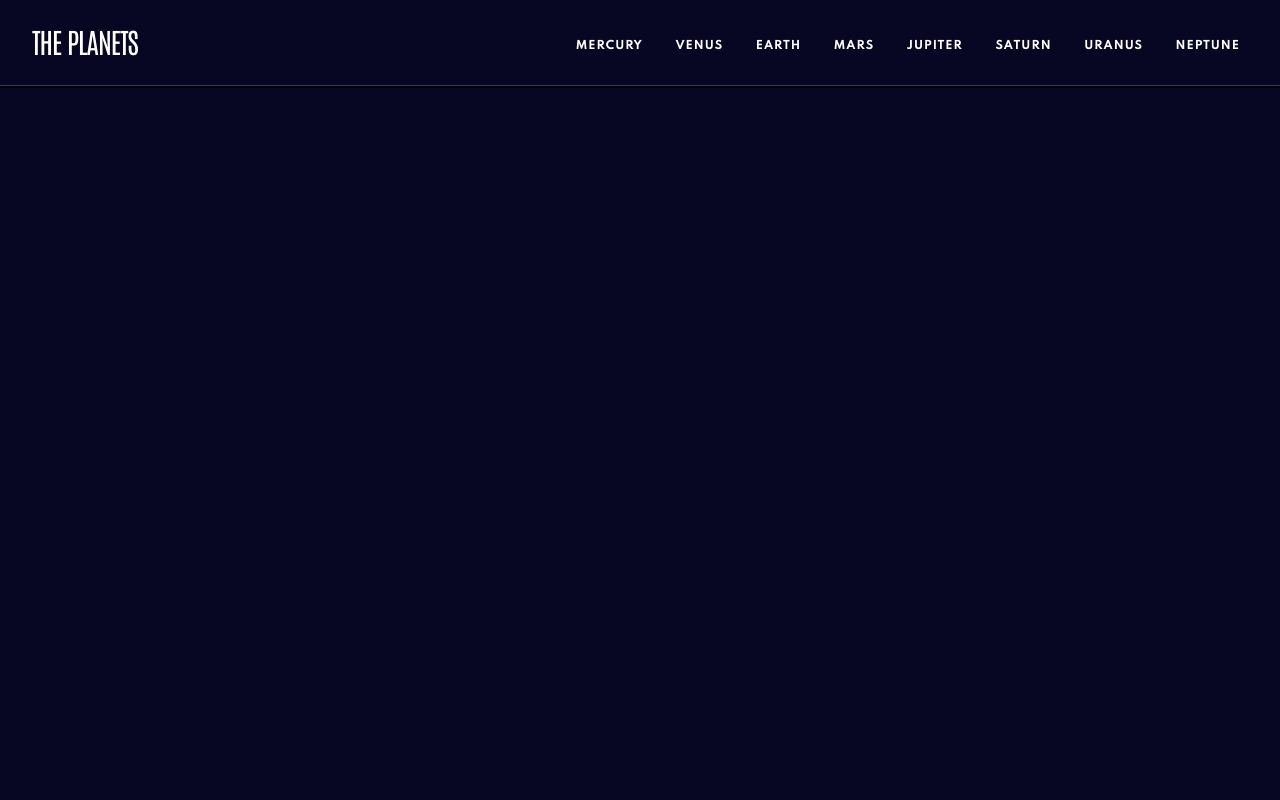
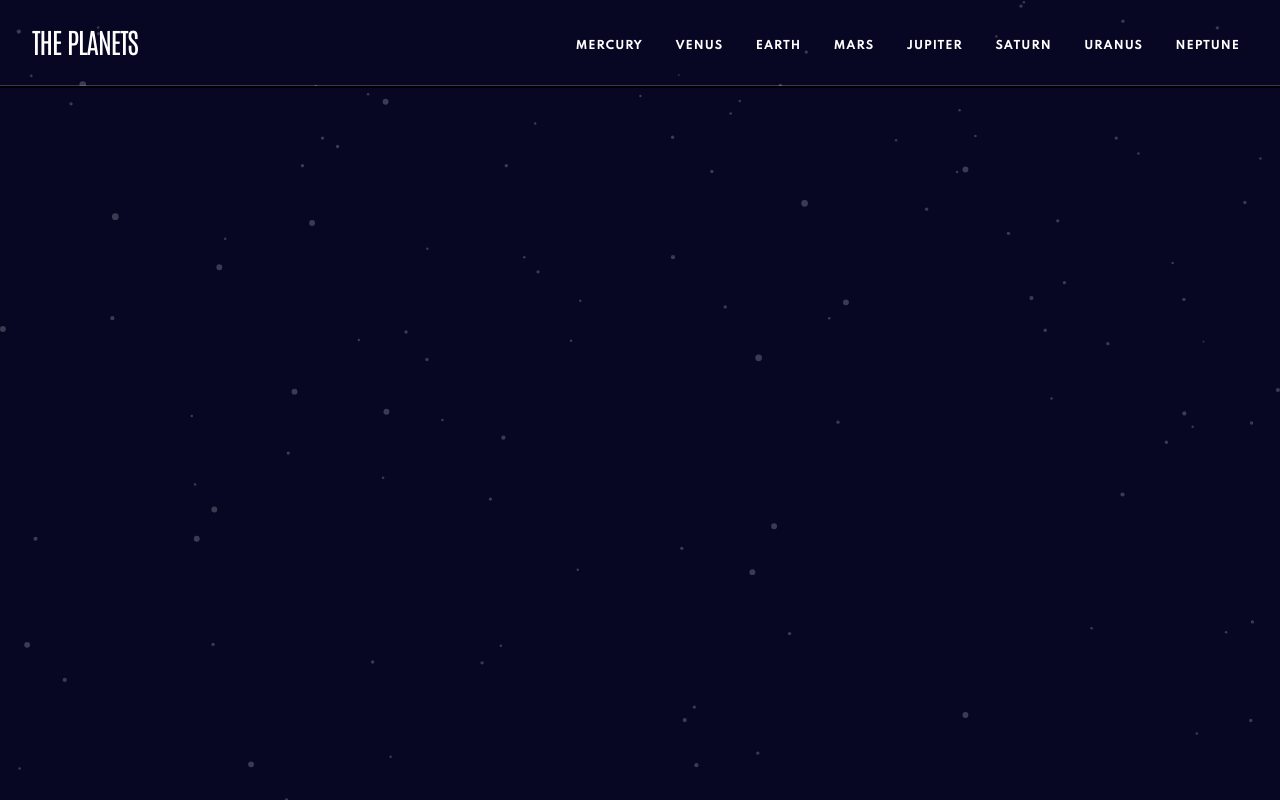
Before and after one commit to JorgeAMendoza/planet-facts, a Next.js app: page / in a window 1280 px wide. Built offline with nearby package versions, Linux system fonts and the light colour scheme.

Commit message:
give page background svg stars

```diff
--- a/src/styles/globals.css
+++ b/src/styles/globals.css
@@ -41,7 +41,9 @@ body {
   font-size: 1.6rem;
   min-height: 100%;
   position: relative;
-  background-color: var(--dark-blue);
+  background: url("../../public//background-stars.svg") no-repeat center
+      center/cover,
+    var(--dark-blue);
   color: var(--white);
 }
 img,
```
